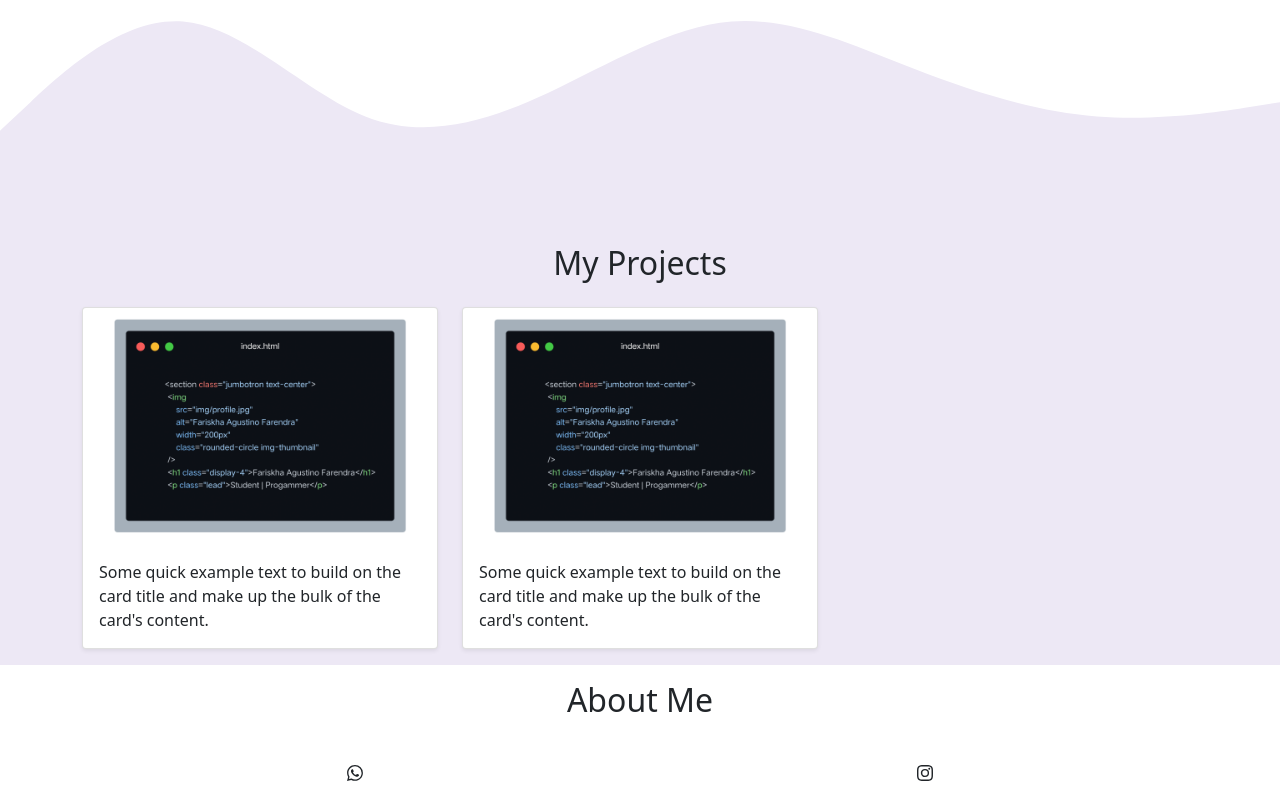
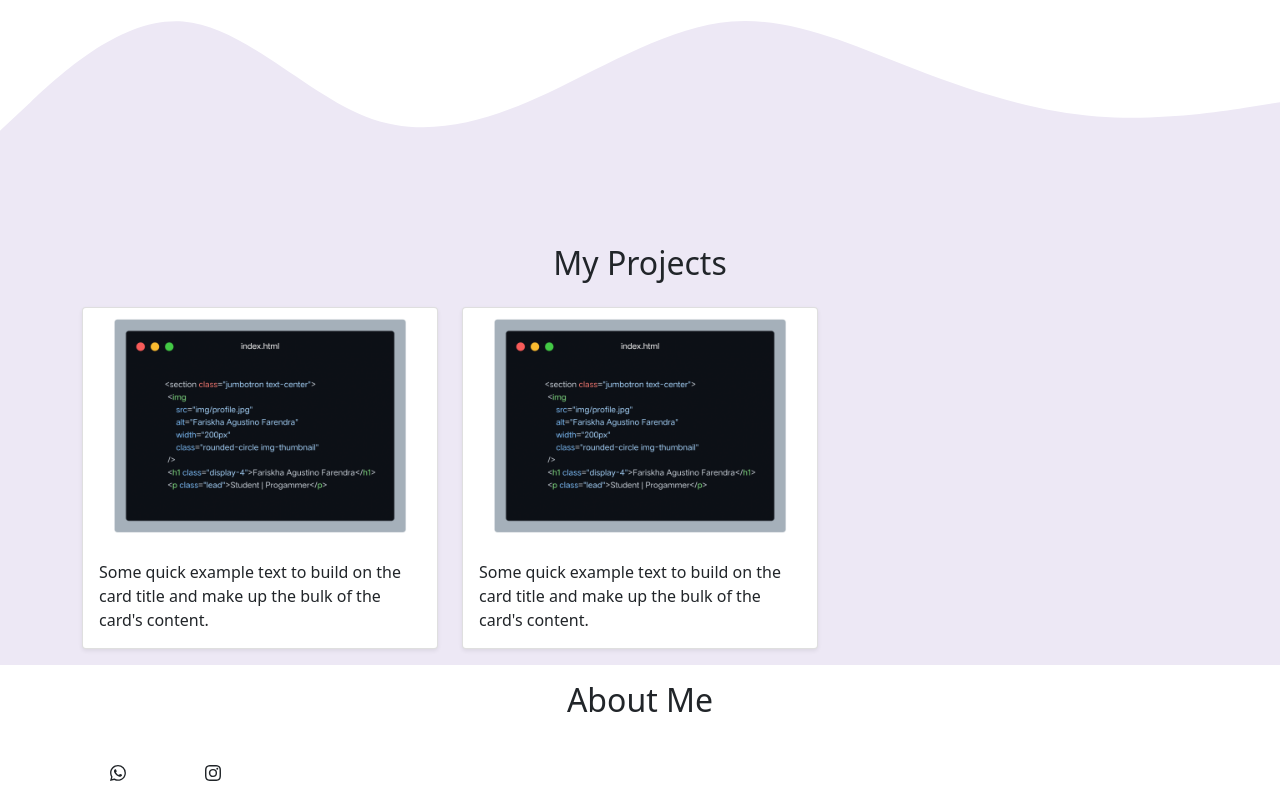
Before and after one commit to FarendraAugust/Portfolio-web, a plain HTML site: page index.html in a window 1280 px wide. Shown: the part 888-1688 px from the top of the page. Drawn offline with nearby package versions, Linux system fonts and the light colour scheme.

Commit message:
update index.html

```diff
--- a/index.html
+++ b/index.html
@@ -170,7 +170,7 @@
                 </div>
                 <div class="row text-center">
                     <!-- Logo WA -->
-                    <div class="col p-3">
+                    <div class="col-1 p-3">
                         <a href="https://wa.me/6281337232587" class="text-dark">
                             <svg
                                 xmlns="http://www.w3.org/2000/svg"
@@ -187,7 +187,7 @@
                         </a>
                     </div>
                     <!-- Logo IG -->
-                    <div class="col p-3">
+                    <div class="col-1 p-3">
                         <a
                             href="https://www.instagram.com/fariskhafarendra?igsh=bDIyNHR2Nms1cGxm"
                             class="text-dark"
```
